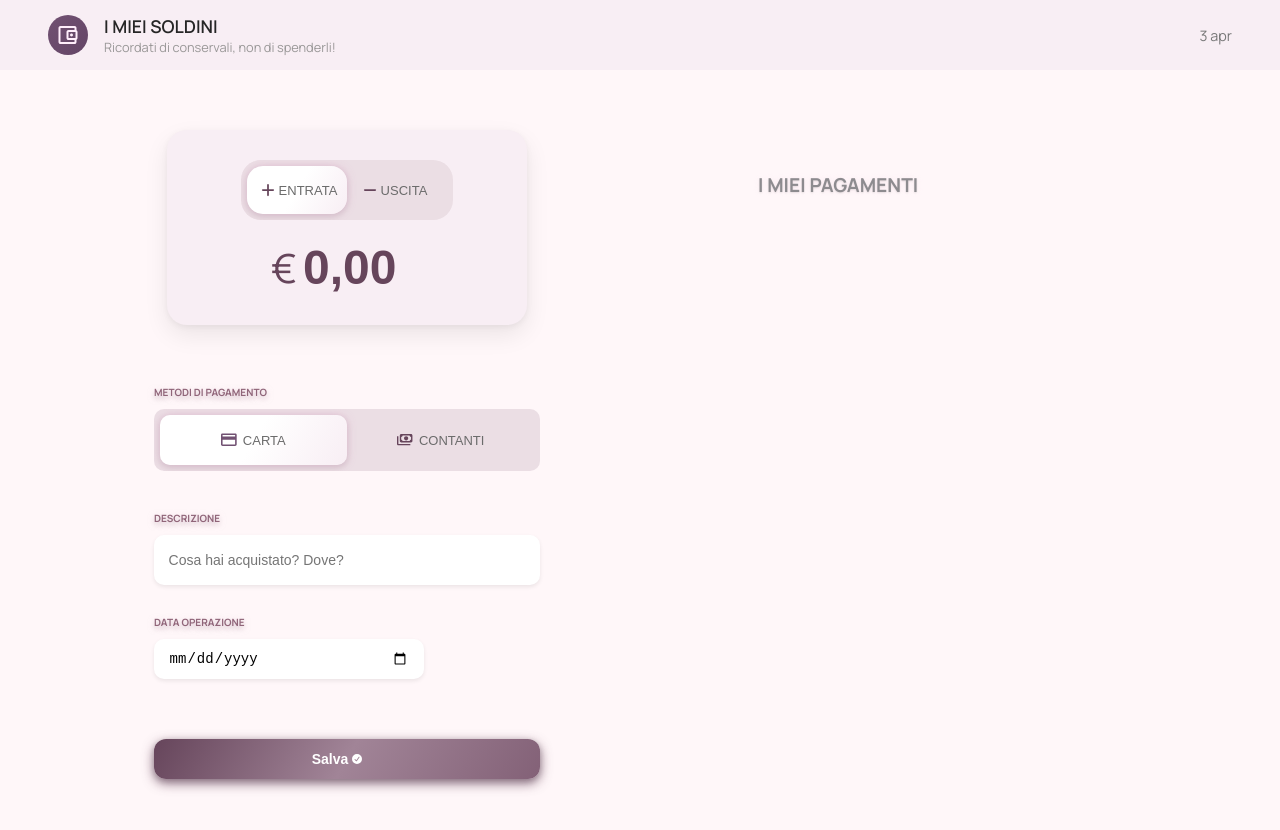
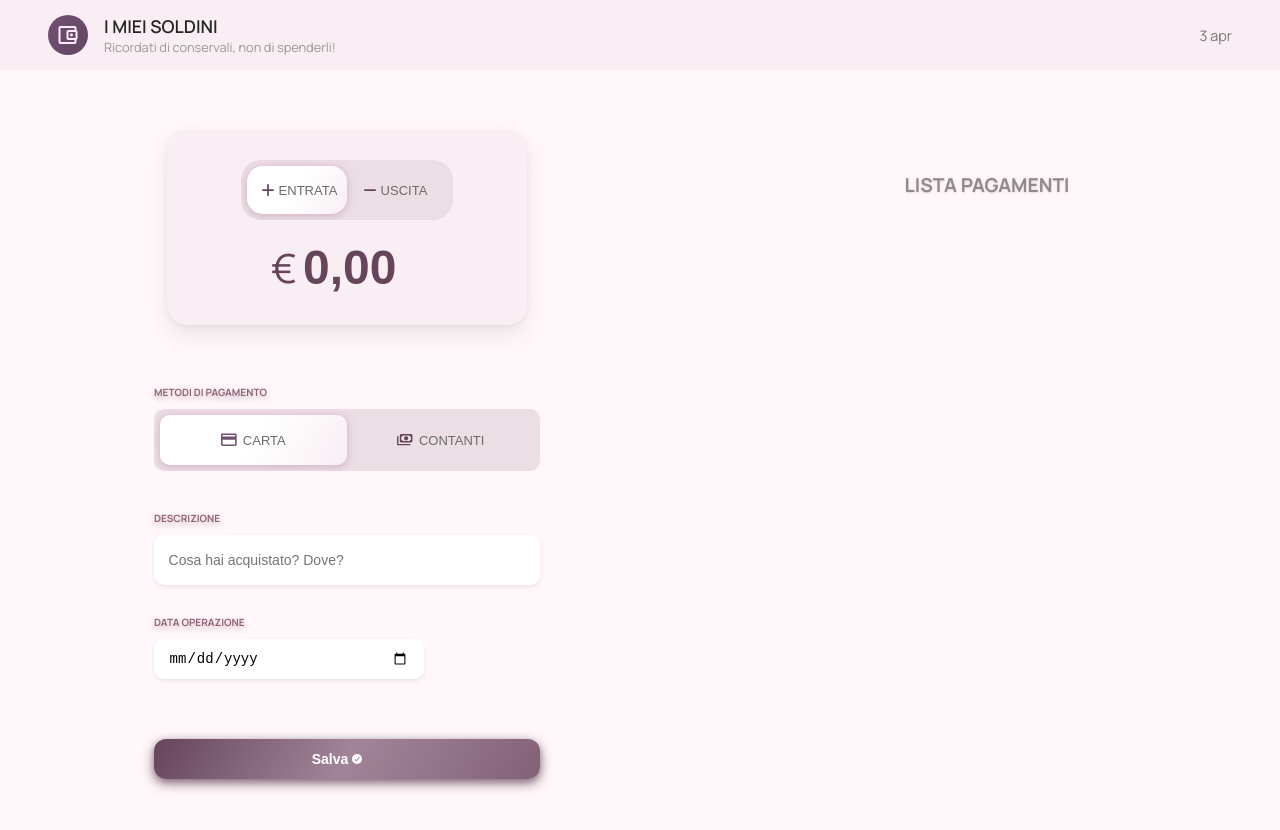
Before and after one commit to Vittoriatosi2006/Gestionale-spese, a React (Vite) app: page / in a window 1280 px wide. Shown: the top 830 px of the page. Built offline with nearby package versions, Linux system fonts and the light colour scheme; a web font is replaced by a local one.

Commit message:
sistemate scritte

```diff
--- a/src/Recenti.css
+++ b/src/Recenti.css
@@ -9,7 +9,7 @@
   box-sizing: border-box;
 }
 
-.i-miei-pagamenti {
+.lista-pagamenti {
   font-size: clamp(1rem, 3vw, 1.2rem);
   color: #8d8b8f;
   text-shadow:
@@ -17,6 +17,7 @@
     0 0 6px rgba(231, 191, 215, 0.2);
   transition: all 0.3s ease;
   padding-bottom: 20px;
+  text-align: center;
 }
 
 .mese-sezione {
--- a/src/Recenti.tsx
+++ b/src/Recenti.tsx
@@ -53,7 +53,7 @@ export default function Recenti({
 
   return (
     <main className="recenti-container">
-      <h2 className="i-miei-pagamenti">I MIEI PAGAMENTI</h2>
+      <h2 className="lista-pagamenti">LISTA PAGAMENTI</h2>
 
       {/*object.entries crea un oggetto con tutti i dati, in questo caso viene creato un oggetto per ogni mese contenente i pagamenti di quel mese*/}
       {Object.entries(pagamentiPerGiorno).map(
```
